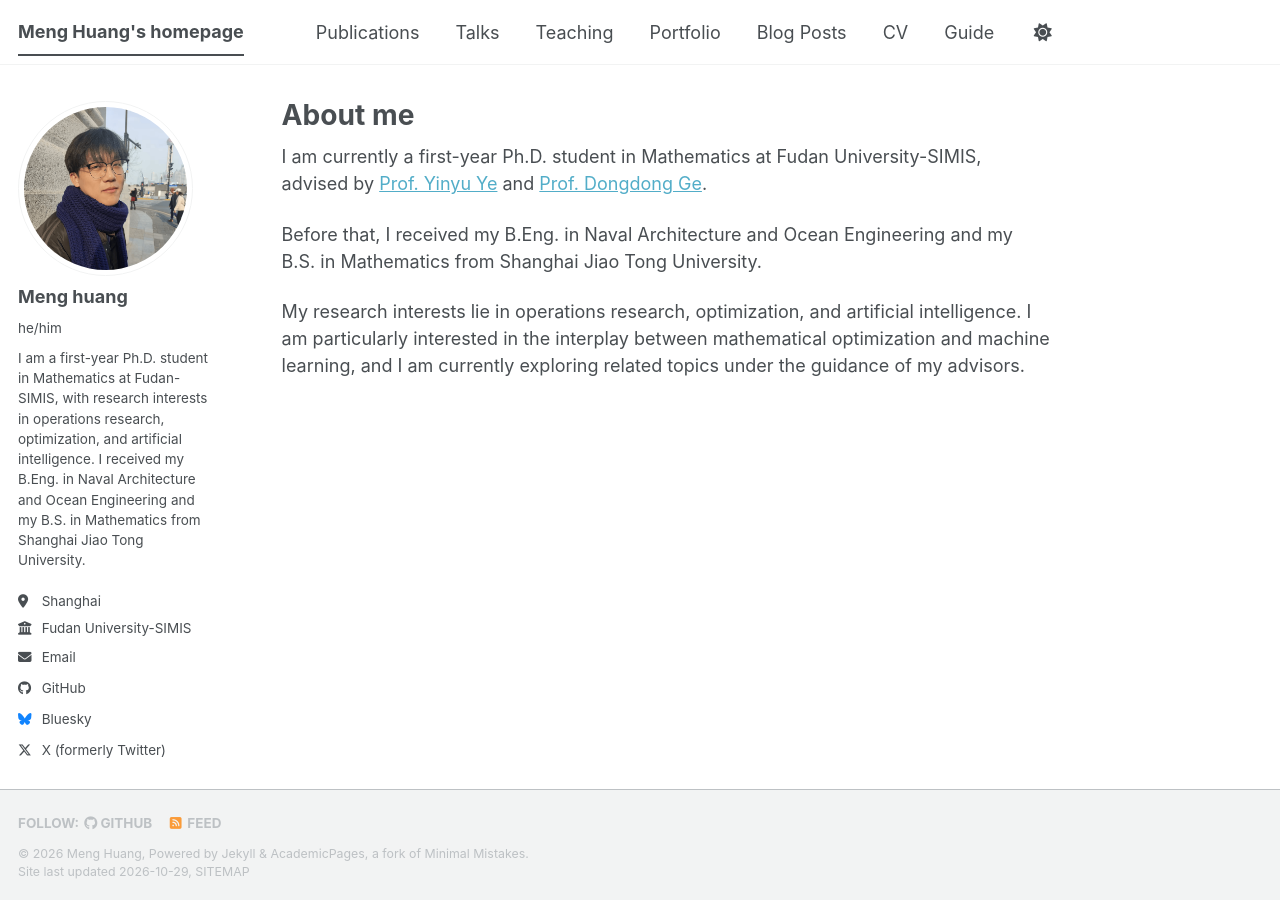
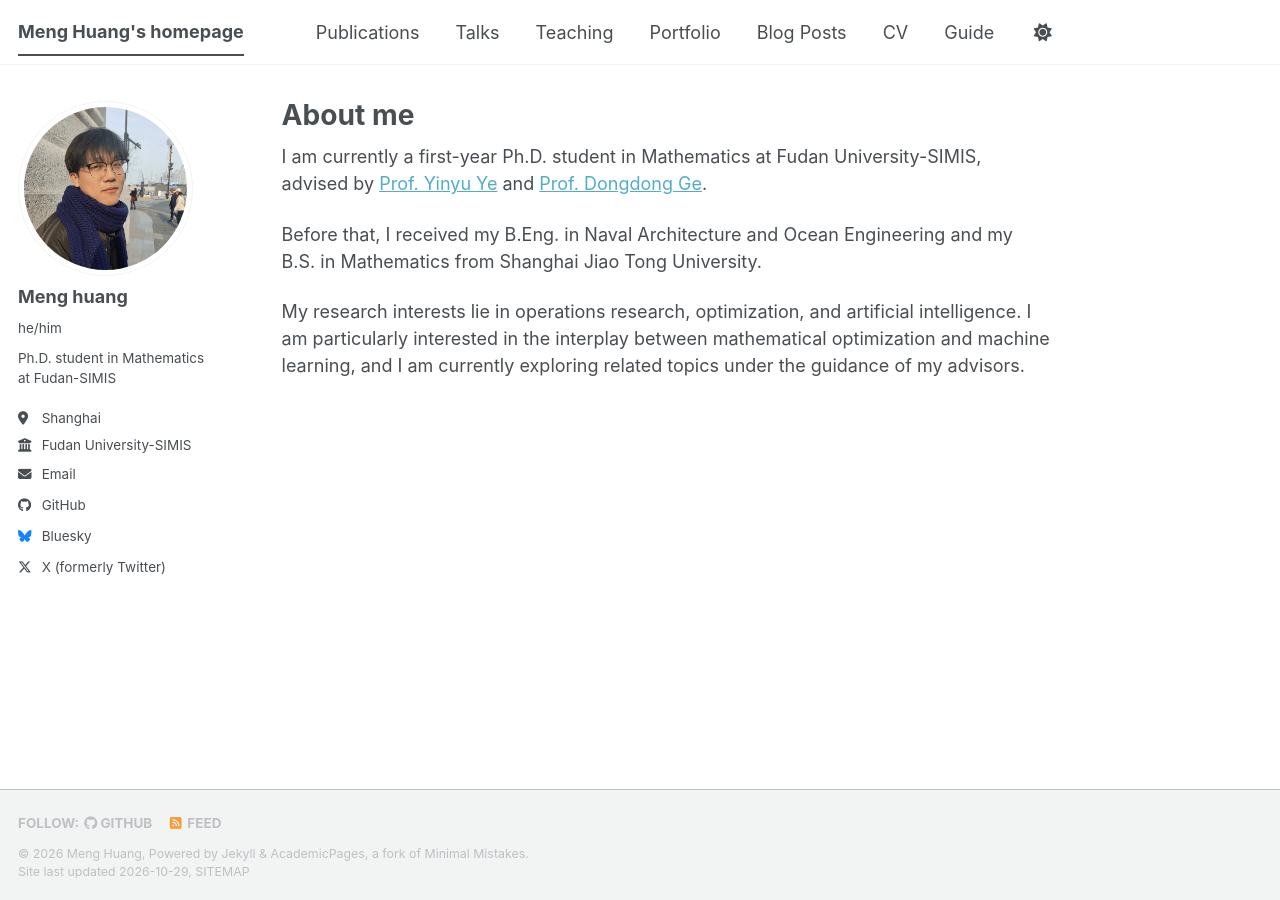
Before and after one commit to mhu2ng/mhu2ng.github.io, a Jekyll site: the page built from _pages/about.md, in a window 1280 px wide. Built offline with Jekyll 4.4.1, drawn with Linux system fonts in a browser that asks for light colours; a script bundle is joined from its source files by our own code; a style sheet for code colours, icons or effects is not loaded.

Commit message:
Update _config.yml

```diff
--- a/_config.yml
+++ b/_config.yml
@@ -26,7 +26,7 @@ author:
   avatar           : "profile.png"
   name             : "Meng huang"
   pronouns         : "he/him"# example: "she/her"
-  bio              : "I am a first-year Ph.D. student in Mathematics at Fudan-SIMIS, with research interests in operations research, optimization, and artificial intelligence. I received my B.Eng. in Naval Architecture and Ocean Engineering and my B.S. in Mathematics from Shanghai Jiao Tong University."
+  bio              : "Ph.D. student in Mathematics at Fudan-SIMIS"
   location         : "Shanghai"
   employer         : "Fudan University-SIMIS"
   uri              : # URL
```
